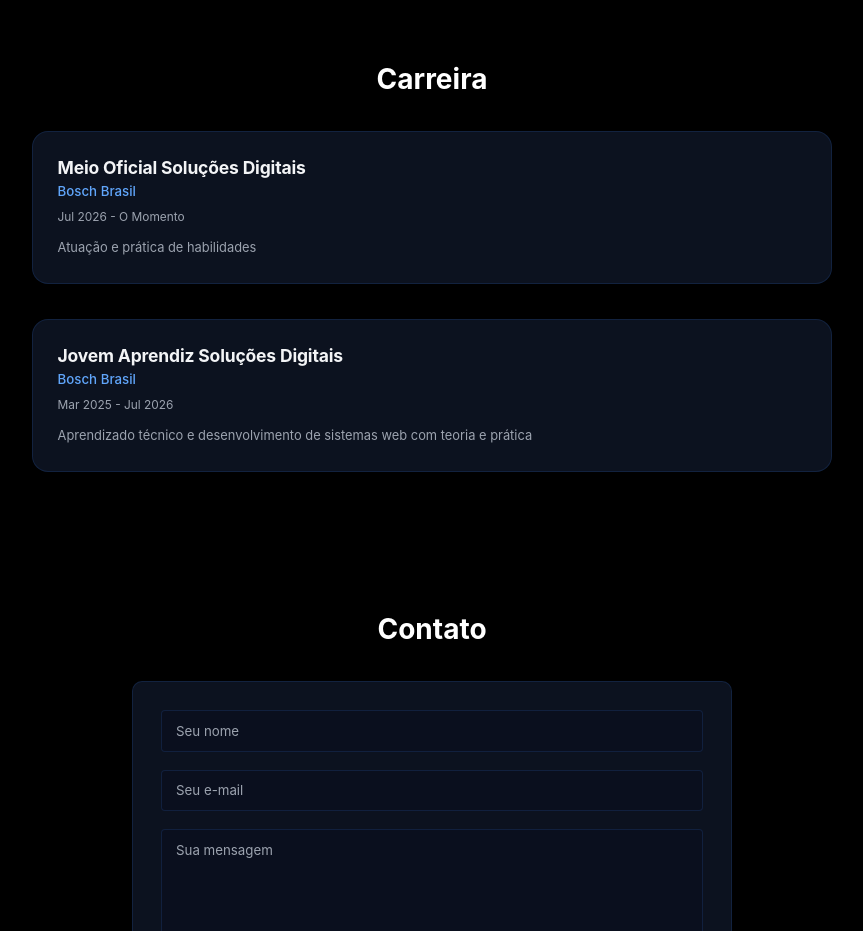
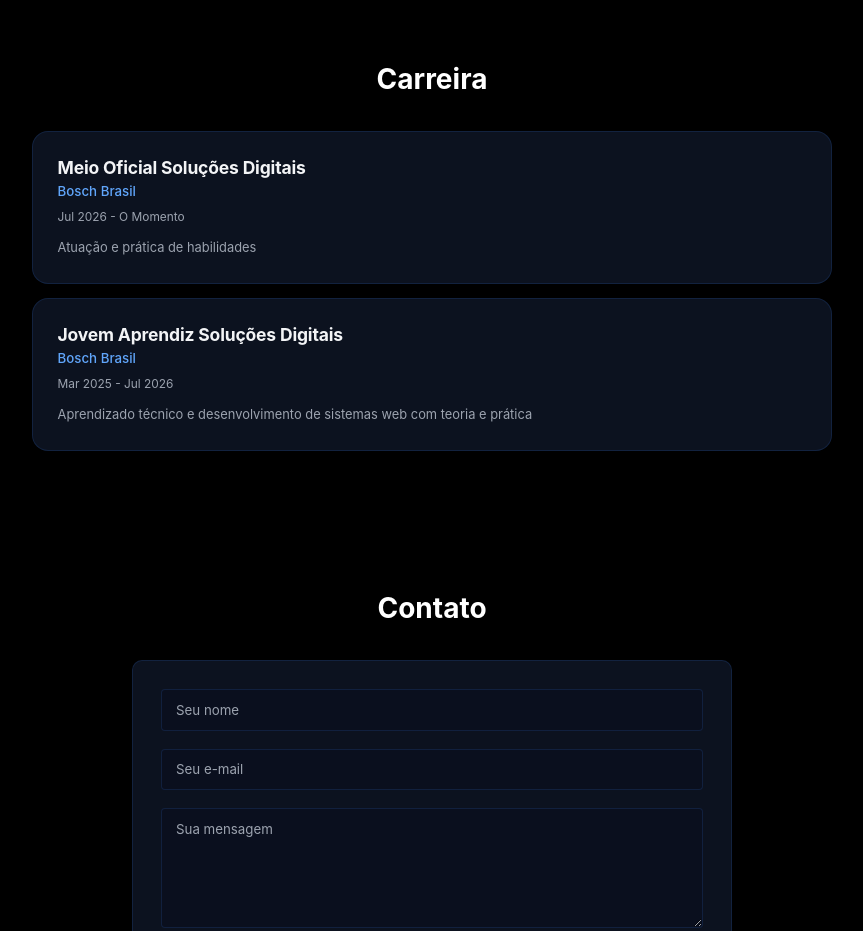
Before and after one commit to kauanvinicius9/Portfolio, a React (Vite) app in the folder frontend/: page / in a window 1280 px wide. Shown: the part 3520-4451 px from the top of the page, without its empty margins (208-1071 px from the left). Built offline with nearby package versions, Linux system fonts and the light colour scheme.

Commit message:
fix gaps

```diff
--- a/frontend/src/components/careerSection.module.scss
+++ b/frontend/src/components/careerSection.module.scss
@@ -28,7 +28,7 @@
 .careerGrid {
   display: flex;
   flex-direction: column;
-  gap: 2.5rem;
+  gap: 1rem;
   width: 100%;
   max-width: 800px;
   margin: 0 auto;
```
